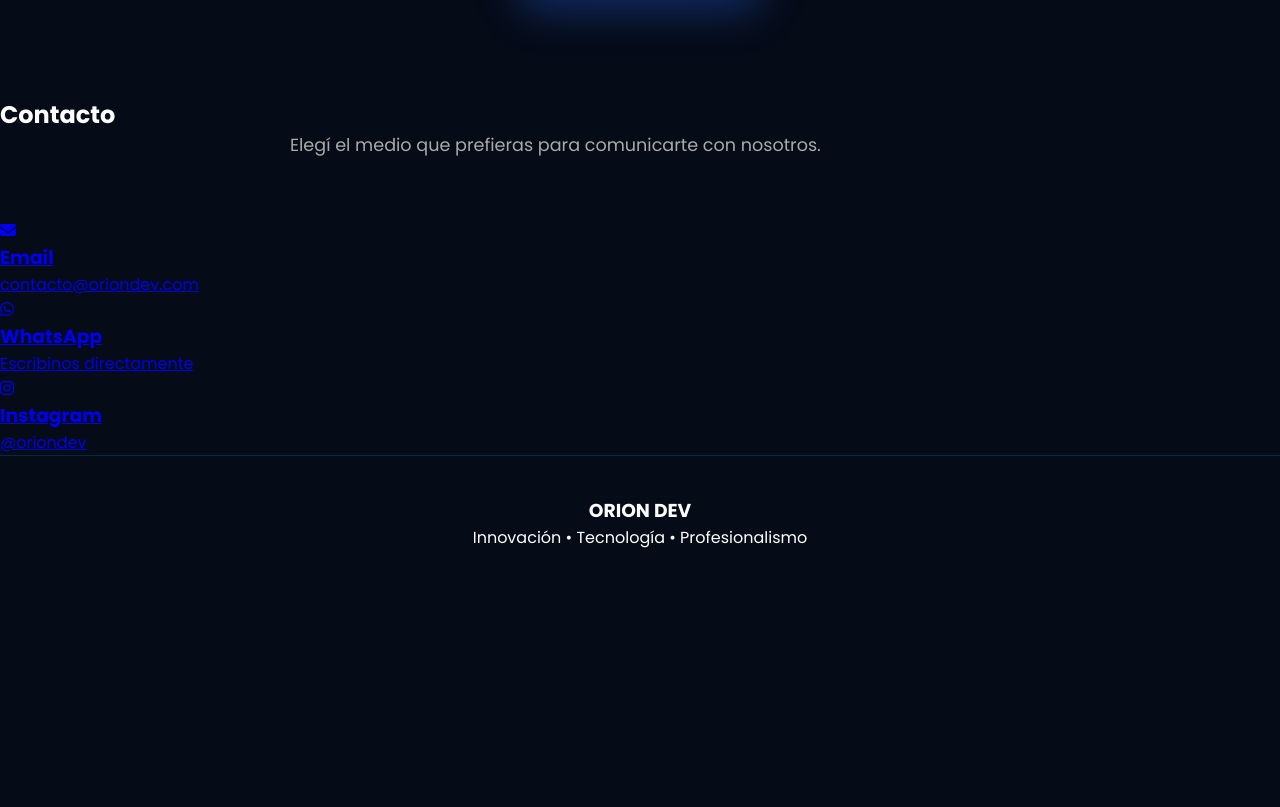
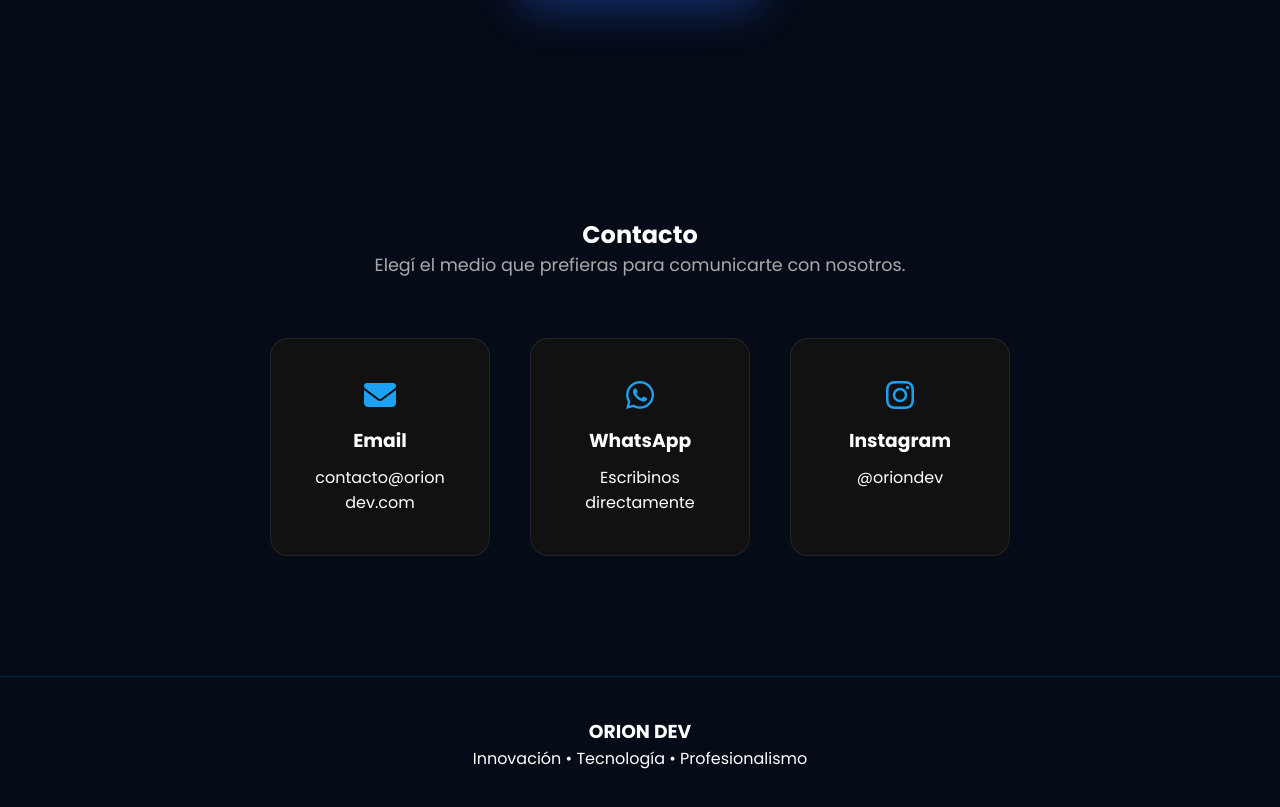
Before and after one commit to lucabrondi2023-hue/OrionDev, a plain HTML site: page orion-dev/index.html in a window 1280 px wide. Shown: the part 2269-3076 px from the top of the page. Before the commit the page ends 2859 px from the top, so only its background shows below. Drawn offline with nearby package versions, Linux system fonts and the light colour scheme.

Commit message:
Update main.css

```diff
--- a/orion-dev/css/main.css
+++ b/orion-dev/css/main.css
@@ -605,3 +605,56 @@
 50%{transform:scale(1.15); opacity:1}
 100%{transform:scale(1); opacity:.8}
 }
+
+
+.contact{
+padding:120px 10%;
+text-align:center;
+}
+
+.contact-cards{
+display:flex;
+justify-content:center;
+gap:40px;
+margin-top:50px;
+flex-wrap:wrap;
+}
+
+.contact-card{
+background:#111;
+padding:40px;
+border-radius:18px;
+width:220px;
+text-decoration:none;
+color:white;
+transition:0.3s;
+border:1px solid rgba(255,255,255,0.08);
+
+/* CENTRAR CONTENIDO */
+display:flex;
+flex-direction:column;
+align-items:center;
+text-align:center;
+}
+
+.contact-card i{
+font-size:32px;
+margin-bottom:15px;
+color:#1da1f2;
+}
+
+.contact-card h3{
+margin-bottom:10px;
+}
+
+.contact-card p{
+margin:0;
+text-align:center;
+word-break:break-word;
+}
+
+.contact-card:hover{
+transform:translateY(-8px);
+box-shadow:0 20px 40px rgba(0,0,0,0.5);
+border-color:#1da1f2;
+}
```
